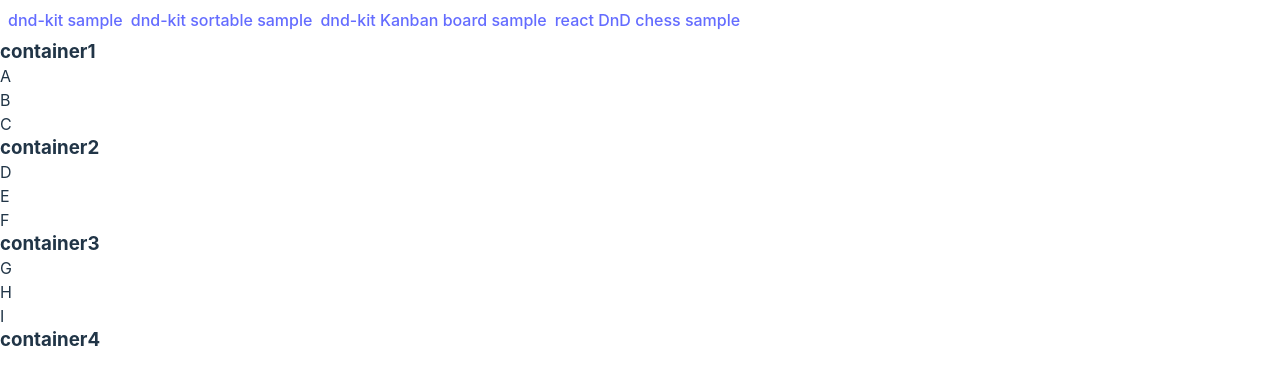
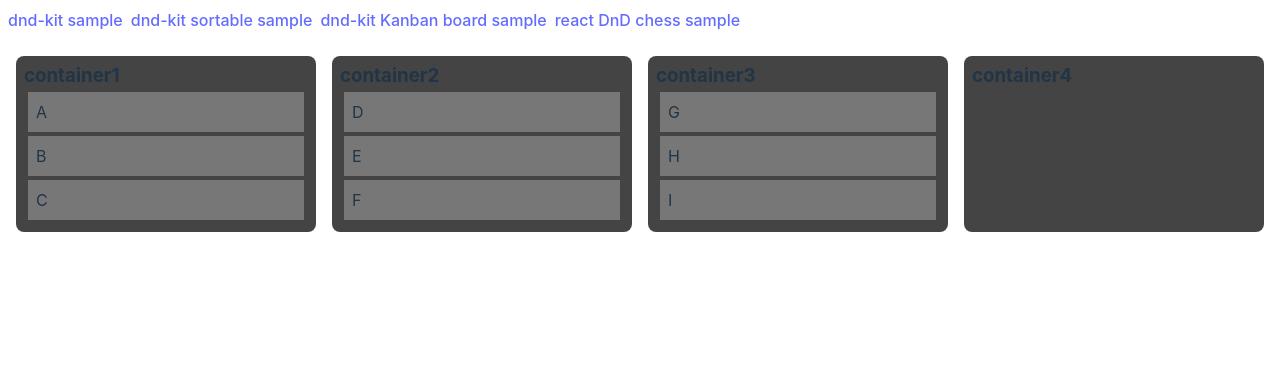
Before and after one commit to y-uchiida/react_dragdrop_sample, a React (Vite) app: page /dnd-kit-sortable-sample in a window 1280 px wide. Shown: the top 384 px of the page. Built offline with nearby package versions, Linux system fonts and the light colour scheme.

Commit message:
update: add styles on sortable sample

```diff
--- a/src/components/dnd-kit/sortable/Container.tsx
+++ b/src/components/dnd-kit/sortable/Container.tsx
@@ -15,6 +15,13 @@ import {
 import { arrayMove, sortableKeyboardCoordinates } from "@dnd-kit/sortable";
 import SortableContainer from "./SortableContainer";
 import Item from "./Item";
+
+const wrapperStyle: React.CSSProperties = {
+	display: 'flex',
+	columnGap: 16,
+	padding: 16,
+}
+
 
 const Container = () => {
 	// ドラッグ&ドロップでソート可能なリスト
@@ -156,7 +163,7 @@ const Container = () => {
 	};
 
 	return (
-		<div className="flex flex-row mx-auto">
+		<div style={wrapperStyle}>
 			<DndContext
 				sensors={sensors}
 				collisionDetection={closestCorners}
--- a/src/components/dnd-kit/sortable/SortableContainer.tsx
+++ b/src/components/dnd-kit/sortable/SortableContainer.tsx
@@ -1,6 +1,15 @@
+import { background } from "@chakra-ui/react";
 import { useDroppable } from "@dnd-kit/core";
 import { rectSortingStrategy, SortableContext } from "@dnd-kit/sortable";
+import { CSSProperties } from "react";
 import SortableItem from "./SortableItem";
+
+const droppableAreaStyle: CSSProperties = {
+	width: 'calc(33% - 5px)',
+	background: '#444',
+	borderRadius: 8,
+	padding: 8
+}
 
 const SortableContainer = ({
 	id,
@@ -15,7 +24,7 @@ const SortableContainer = ({
 		id,
 	});
 	return (
-		<div className="w-[calc(33%-5px)]">
+		<div style={droppableAreaStyle}>
 			<h3 className="text-xl font-bold text-center">{label}</h3>
 			<SortableContext id={id} items={items} strategy={rectSortingStrategy}>
 				<div
--- a/src/components/dnd-kit/sortable/SortableItem.tsx
+++ b/src/components/dnd-kit/sortable/SortableItem.tsx
@@ -2,6 +2,12 @@ import { useSortable } from "@dnd-kit/sortable";
 import { CSS } from "@dnd-kit/utilities";
 import { UniqueIdentifier } from "@dnd-kit/core";
 import Item from "./Item";
+
+const draggableItemStyle = {
+	padding: '8px',
+	background: '#777',
+	margin: 4
+}
 
 const SortableItem = ({ id }: { id: UniqueIdentifier }) => {
 	const { attributes, listeners, setNodeRef, transform, transition } =
@@ -10,7 +16,7 @@ const SortableItem = ({ id }: { id: UniqueIdentifier }) => {
 	return (
 		<div
 			ref={setNodeRef}
-			style={{ transform: CSS.Transform.toString(transform), transition }}
+			style={{ ...draggableItemStyle, transform: CSS.Transform.toString(transform), transition }}
 			{...attributes}
 			{...listeners}
 		>
```
